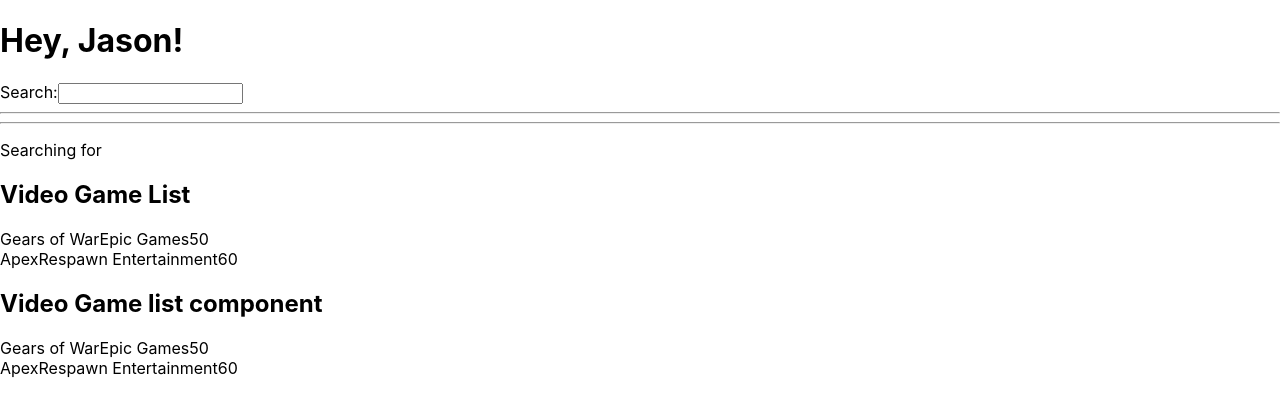
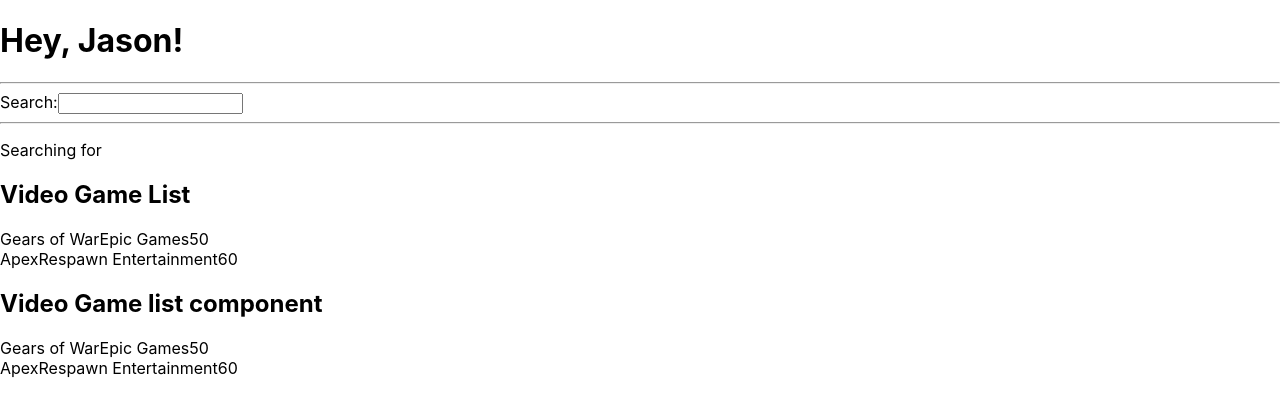
Before and after one commit to jasonwieczorek/ReactTest, a React (Create React App) app: page / in a window 1280 px wide. Shown: the top 416 px of the page. Built offline with nearby package versions, Linux system fonts and the light colour scheme.

Commit message:
Addeed a new Search Component

```diff
--- a/src/App.js
+++ b/src/App.js
@@ -30,34 +30,39 @@
     },
 ];
 
+// A new search component
+const Search = () => {
+
+    // Reacts 'useState' hook, this is basic javascript array destructing
+    const [searchTerm, setSearchTerm] = React.useState('');
+
+    // Basic event handler
+    const handleChange = event => {
+        //console.log(event.target.value);
+        setSearchTerm(event.target.value);
+    }
+
+    return (
+        <div>
+            <label htmlFor="search">Search:</label>
+            <input id="search" type="text" onChange={handleChange}/>
+            <hr/>
+            <p>Searching for <strong>{searchTerm}</strong></p>
+        </div>
+
+    );
+}
 
 // The main React Component, basically just a Javascript function (function App is an alternative way to do this)
 const App = () => {
 
-
-
-    // Reacts 'useState' hook, this is basic javascript array destructuring
-    const [searchTerm, setSearchTerm] = React.useState('');
-
-    // Basic event handler
-    const handleChange = event => {
-        console.log(event.target.value);
-        setSearchTerm(event.target.value);
-    }
-
     // return some JSX stuff for display
     return (
-
         <div>
             <h1>{welcome.greeting} {welcome.name}</h1>
-
-            {/* Inputs */}
-            <label htmlFor="search">Search:</label>
-            <input id="search" type="text" onChange={handleChange}/>
             <hr/>
 
-            <hr/>
-            <p>Searching for <strong>{searchTerm}</strong></p>
+            <Search/>
 
             {/* display a list of video games */}
             <h2>Video Game List</h2>
```
